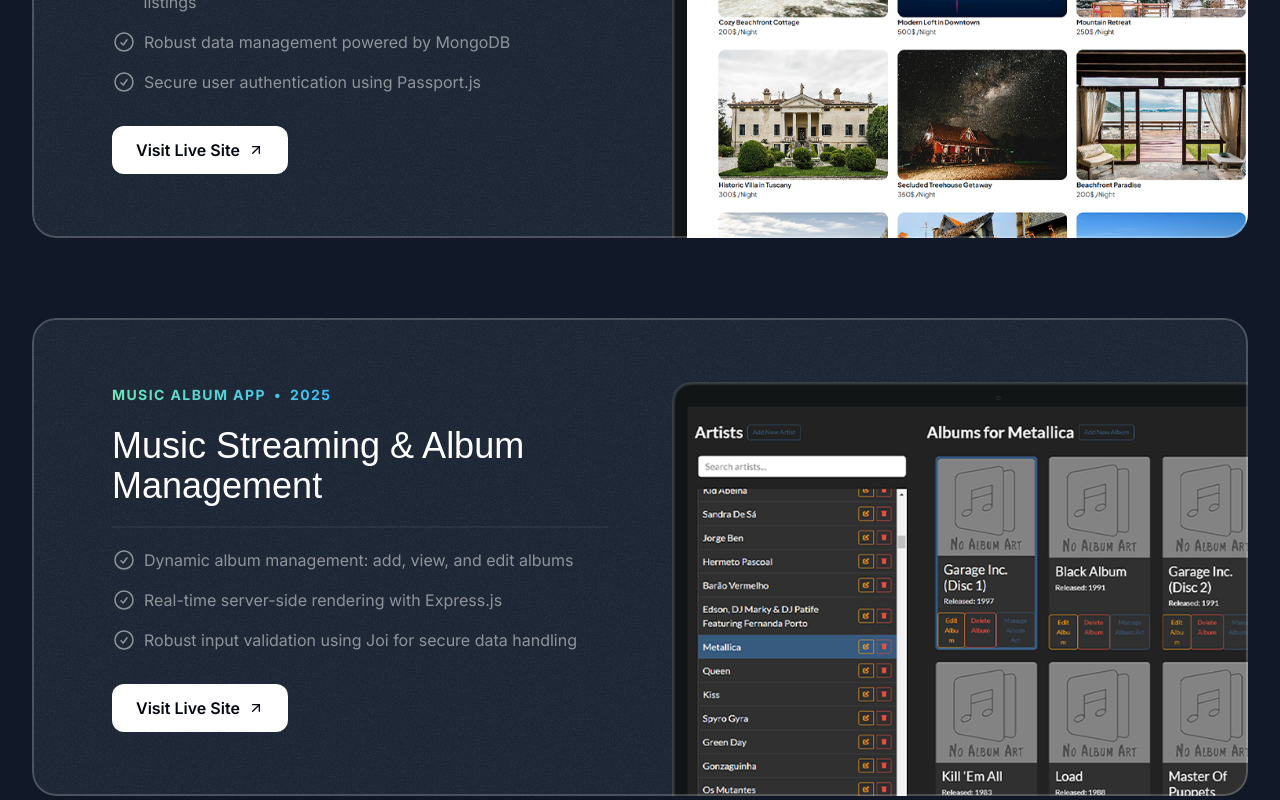
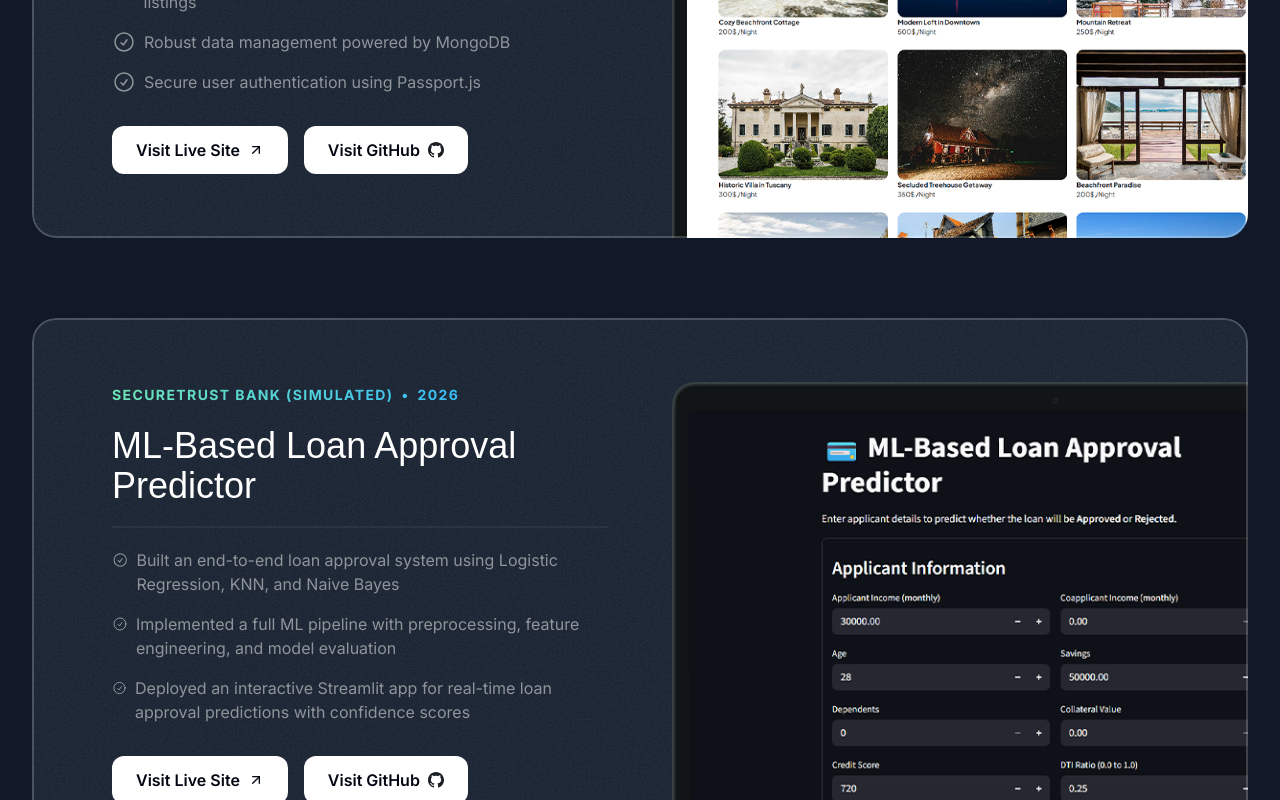
Before and after one commit to Lakshyadabral/Lakshya-Portfolio, a Next.js app: page / in a window 1280 px wide. Shown: the part 2000-2800 px from the top of the page. Built offline with nearby package versions, Linux system fonts and the light colour scheme; a web font is replaced by a local one.

Commit message:
New Project Added

```diff
--- a/src/sections/Projects.tsx
+++ b/src/sections/Projects.tsx
@@ -7,7 +7,7 @@ import ArrowUpRightIcon from '@/assets/icons/arrow-up-right.svg'
 import grainImage from '@/assets/images/grain.jpg'
 import { SectionHeader } from "@/components/SectionHeader";
 import { Card } from "@/components/Card";
-
+import GithubIcon from "@/assets/icons/GithubIcon.svg"
 
 
 const portfolioProjects = [
@@ -21,6 +21,7 @@ const portfolioProjects = [
       { title: "Live chat and notifications with Socket.io integration" },
     ],
     link: "https://we-vibe-green.vercel.app/auth/sign-in",
+    github: "https://github.com/Lakshyadabral/WeVibe/tree/main",
     image: lightSaasLandingPage,
   },
   {
@@ -33,18 +34,21 @@ const portfolioProjects = [
       { title: "Secure user authentication using Passport.js" },
     ],
     link: "https://wanderlust-fullstack-app.onrender.com/listings",
+    github: "https://github.com/Lakshyadabral/wanderlust-fullstack-app/tree/main",
     image: darkSaasLandingPage,
   },
   {
-    company: "Music Album App",
-    year: "2025",
-    title: "Music Streaming & Album Management",
+    company: "SecureTrust Bank (Simulated)",
+    year: "2026",
+    title: "ML-Based Loan Approval Predictor",
     results: [
-      { title: "Dynamic album management: add, view, and edit albums" },
-      { title: "Real-time server-side rendering with Express.js" },
-      { title: "Robust input validation using Joi for secure data handling" },
+      { title: "Built an end-to-end loan approval system using Logistic Regression, KNN, and Naive Bayes" },
+      { title: "Implemented a full ML pipeline with preprocessing, feature engineering, and model evaluation" },
+      { title: "Deployed an interactive Streamlit app for real-time loan approval predictions with confidence scores" },
     ],
-    link: "https://music-album-app.onrender.com/",
+    link: "https://lakshyadabral-ml-based-loan-approval-predictor-app-w67pmu.streamlit.app/",
+    github: "https://github.com/Lakshyadabral/ML-Based-Loan-Approval-Predictor",
+
     image: aiStartupLandingPage,
   },
 ];
@@ -78,13 +82,22 @@ export const ProjectsSection = () => {
                 </li>
             ))}
           </ul>
+        <div className="flex flex-col md:flex-row gap-4 mt-8">
           <a href={project.link} target="_blank" rel="noopener noreferrer">
-          <button className="bg-white text-gray-950 h-12 w-full md:w-auto px-6 rounded-xl font-semibold inline-flex items-center justify-center gap-2 mt-8">
-           <span> Visit Live Site
-           </span>
-           <ArrowUpRightIcon className="size-4"/>
-           </button>
+            <button className="bg-white text-gray-950 h-12 w-full md:w-auto px-6 rounded-xl font-semibold inline-flex items-center justify-center gap-2">
+              <span>Visit Live Site</span>
+              <ArrowUpRightIcon className="size-4" />
+            </button>
           </a>
+
+          <a href={project.github} target="_blank" rel="noopener noreferrer">
+            <button className="bg-white text-gray-950 h-12 w-full md:w-auto px-6 rounded-xl font-semibold inline-flex items-center justify-center gap-2">
+              <span>Visit GitHub</span>
+              <GithubIcon className="size-4" />
+            </button>
+          </a>
+        </div>
+
           </div>
           <div className="relative">
          <Image src={project.image} alt={project.title} className="mt-8 -mb-4 md:-mb-0 lg:mt-0 lg:absolute lg:h-full lg:h-full lg:w-auto lg:max-w-none" />
```
Also changed, not shown: src/assets/icons/GithubIcon.svg (added), src/assets/images/ai-startup-landing-page.png.
